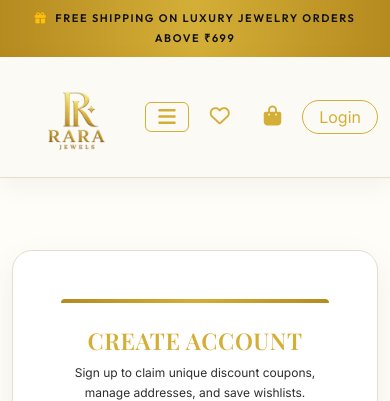
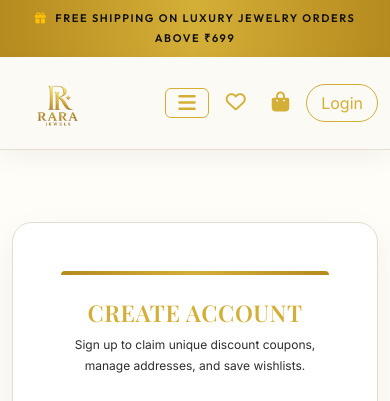
Before and after one commit to jaykhandla487-sudo/RARAJEWELS.COM, a Django app: page /accounts/signup/ in a window 390 px wide. Shown: the top 401 px of the page. Run offline with Django 5.2, Linux system fonts and the light colour scheme; data comes from the database, SQL or seed files in the repository; some web fonts are replaced.

Commit message:
Fix mobile navbar alignment across devices

```diff
--- a/static/css/style.css
+++ b/static/css/style.css
@@ -1840,34 +1840,58 @@ a:focus-visible {
 
 }
 
-/* ===== Mobile Navbar Logo Fix ===== */
-
+/* ====================================
+   PERFECT MOBILE NAVBAR
+==================================== */
 @media (max-width:768px) {
 
     .luxury-navbar {
-        padding: 12px 0;
+        padding: 10px 0;
     }
 
     .luxury-navbar .container {
-        display: flex;
-        align-items: center;
-        justify-content: space-between;
+        display: flex !important;
+        align-items: center !important;
+        justify-content: space-between !important;
+        flex-wrap: nowrap !important;
+        gap: 8px;
     }
 
     .navbar-brand {
         display: flex;
         align-items: center;
-        justify-content: center;
+        margin: 0;
         padding: 0;
-        margin: 0;
-        line-height: 1;
+        flex-shrink: 0;
     }
 
     .navbar-logo {
-        width: 120px !important;
+        width: 90px !important;
         height: auto !important;
         display: block;
-        margin: 0;
+    }
+
+    .mobile-nav-actions {
+        display: flex !important;
+        align-items: center;
+        justify-content: flex-end;
+        gap: 8px;
+        flex-wrap: nowrap !important;
+        flex: 1;
+    }
+
+    .mobile-nav-actions .btn {
+        padding: 6px 8px;
+    }
+
+    .mobile-nav-actions .rounded-pill {
+        padding: 6px 12px !important;
+        font-size: 13px;
+        white-space: nowrap;
+    }
+
+    .mobile-nav-actions .dropdown-toggle span {
+        display: none !important;
     }
 
 }
@@ -1922,3 +1946,50 @@ a:focus-visible {
     box-shadow: 0 8px 18px rgba(0, 0, 0, .15);
 
 }
+
+/* ====================================
+   PERFECT MOBILE NAVBAR
+==================================== */
+@media (max-width:768px) {
+
+    .luxury-navbar .container {
+        display: flex;
+        align-items: center;
+        justify-content: space-between;
+        flex-wrap: nowrap !important;
+    }
+
+    .navbar-brand {
+        flex: 0 0 auto;
+        margin: 0;
+    }
+
+    .navbar-logo {
+        width: 85px !important;
+        height: auto;
+    }
+
+    .mobile-nav-actions {
+        flex: 1;
+        display: flex;
+        justify-content: flex-end;
+        align-items: center;
+        gap: 8px;
+        flex-wrap: nowrap !important;
+    }
+
+    .mobile-nav-actions .btn {
+        padding: 6px 8px;
+    }
+
+    .mobile-nav-actions .dropdown-toggle span {
+        display: none !important;
+    }
+
+    .mobile-nav-actions .rounded-pill {
+        padding: 6px 14px !important;
+        font-size: 14px;
+        white-space: nowrap;
+    }
+
+}
--- a/templates/base.html
+++ b/templates/base.html
@@ -190,7 +190,7 @@
               <img src="{% static 'images/logo.png' %}" alt="RARA JEWELS" class="navbar-logo">
             </a>
 
-            <div class="d-flex align-items-center gap-2 ms-auto navbar-icons"><button class="navbar-toggler border-gold text-gold" type="button" data-bs-toggle="collapse" data-bs-target="#navbarText" aria-controls="navbarText" aria-expanded="false" aria-label="Toggle navigation"><span class="fa-solid fa-bars"></span></button>
+          <div class="d-flex align-items-center gap-2 ms-auto navbar-icons mobile-nav-actions"><button class="navbar-toggler border-gold text-gold" type="button" data-bs-toggle="collapse" data-bs-target="#navbarText" aria-controls="navbarText" aria-expanded="false" aria-label="Toggle navigation"><span class="fa-solid fa-bars"></span></button>
     <a href="{% url 'shop:wishlist' %}" class="btn text-light position-relative"><i class="fa-regular fa-heart fs-5"></i></a>
     <a href="{% url 'shop:cart_detail' %}" class="btn text-light position-relative"><i class="fa-solid fa-bag-shopping fs-5 text-gold"></i></a>
     {% if user.is_authenticated %}
```
